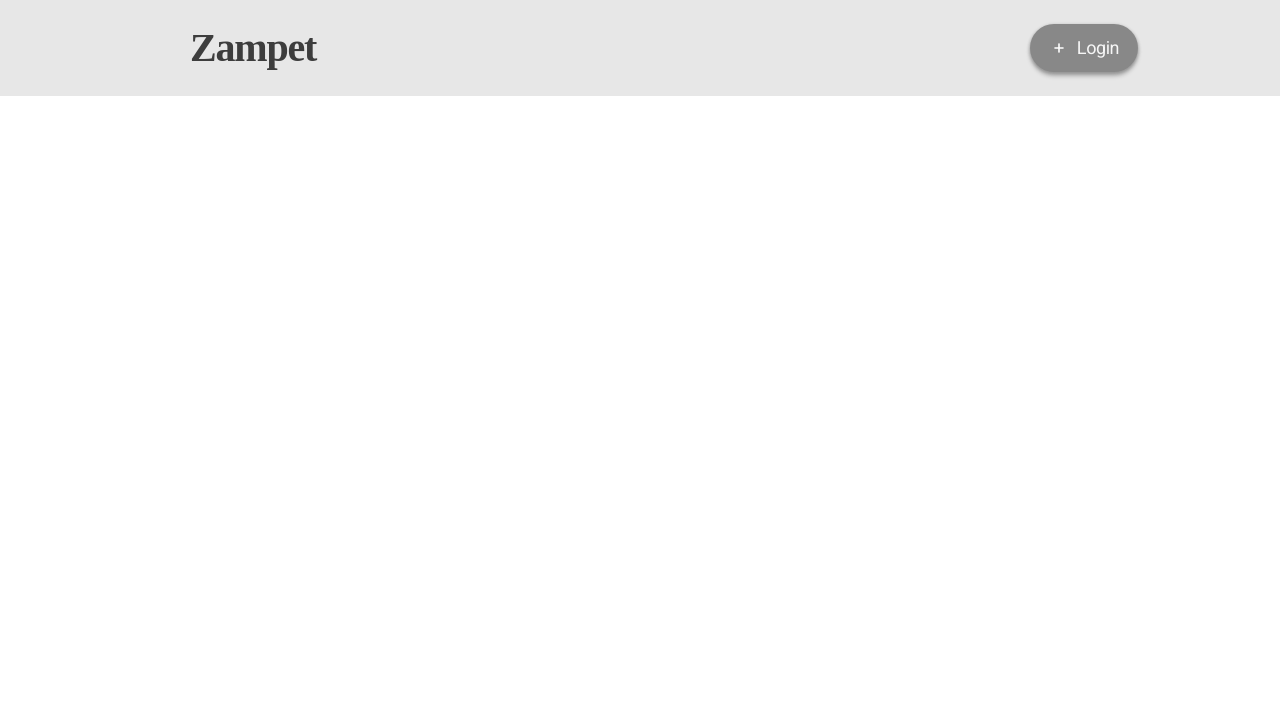
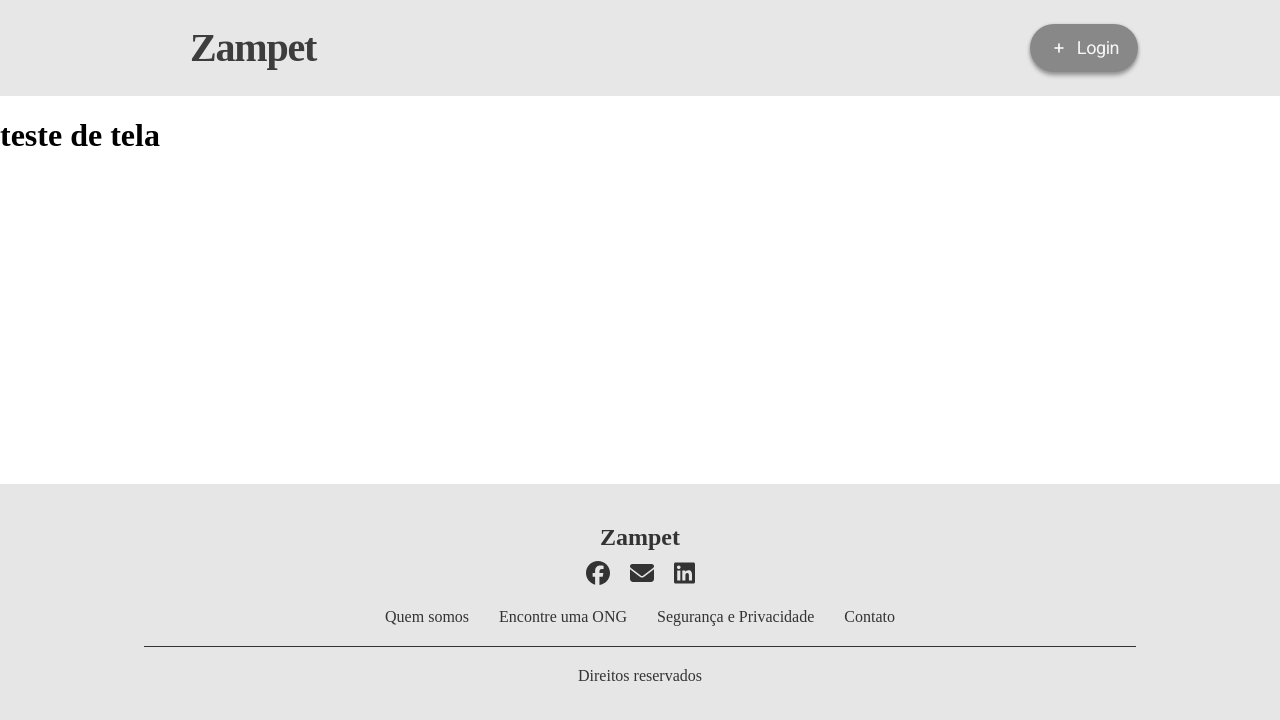
Before and after one commit to amigosdosanimais/.github, a Next.js app: page / in a window 1280 px wide. Shown: the top 720 px of the page. Built offline with nearby package versions, Linux system fonts and the light colour scheme; a web font is replaced by a local one.

Commit message:
criando footer para a home

```diff
--- a/package.json
+++ b/package.json
@@ -6,6 +6,10 @@
   "author": "Bianca Ribeiro Mazotti <biancaribeiromazotti@gmail.com>",
   "license": "MIT",
   "dependencies": {
+    "@fortawesome/fontawesome-svg-core": "^6.6.0",
+    "@fortawesome/free-brands-svg-icons": "^6.6.0",
+    "@fortawesome/free-solid-svg-icons": "^6.6.0",
+    "@fortawesome/react-fontawesome": "^0.2.2",
     "link": "^2.1.1",
     "next": "^14.2.5",
     "react": "^18.3.1",
--- a/pages/index.jsx
+++ b/pages/index.jsx
@@ -1,11 +1,19 @@
 import styles from './index.module.css';
 import Header from '../src/components/header-home/header-home';
+import Footer from '../src/components/footer/footer';
+import { config } from '@fortawesome/fontawesome-svg-core';
+import '@fortawesome/fontawesome-svg-core/styles.css';
+config.autoAddCss = false;
 
 
 export default function HomePage() {
     return (
         <div className={styles.principal}>
             <Header/>
+            <h1>teste de tela</h1>
+
+            <Footer />
+
 
         </div>
     );
--- /dev/null
+++ b/src/components/footer/footer.jsx
@@ -0,0 +1,37 @@
+import styles from './footer.module.css'; // Usando CSS Modules para estilos
+import { FontAwesomeIcon } from '@fortawesome/react-fontawesome';
+import { faEnvelope } from '@fortawesome/free-solid-svg-icons';
+import { faFacebook, faLinkedin } from '@fortawesome/free-brands-svg-icons';
+
+const Footer = () => {
+  return (
+    <footer className={styles.footer}>
+      <div className={styles.container}>
+        <h2 className={styles.title}>Zampet</h2>
+        <div className={styles.socialLinks}>
+          <a href="#" className={styles.icon}>
+            <FontAwesomeIcon icon={faFacebook} />
+          </a>
+          <a href="#" className={styles.icon}>
+            <FontAwesomeIcon icon={faEnvelope} />
+          </a>
+          <a href="#" className={styles.icon}>
+            <FontAwesomeIcon icon={faLinkedin} />
+          </a>
+        </div>
+        <nav className={styles.nav}>
+          <a href="#" className={styles.navItem}>Quem somos</a>
+          <a href="#" className={styles.navItem}>Encontre uma ONG</a>
+          <a href="#" className={styles.navItem}>Segurança e Privacidade</a>
+          <a href="#" className={styles.navItem}>Contato</a>
+        </nav>
+      </div>
+      <div className={styles.bottom}>
+        <hr className={styles.separator} />
+        <p className={styles.copyright}>Direitos reservados</p>
+      </div>
+    </footer>
+  );
+};
+
+export default Footer;
--- /dev/null
+++ b/src/components/footer/footer.module.css
@@ -0,0 +1,71 @@
+.footer {
+    background-color: #e6e6e6; /* Cor de fundo igual ao da imagem */
+    padding: 20px;
+    text-align: center;
+    color: #333;
+  }
+
+  .container {
+    max-width: 1200px;
+    margin: 0 auto;
+  }
+
+  .title {
+    font-size: 1.5rem;
+    font-weight: bold;
+    margin-bottom: 10px;
+  }
+
+  .socialLinks {
+    margin: 10px 0;
+  }
+
+  .icon {
+    font-size: 1.5rem;
+    margin: 0 10px;
+    color: #333;
+  }
+
+  .icon:hover {
+    color: #555; /* Leve alteração no hover */
+  }
+
+  .nav {
+    margin: 20px 0;
+  }
+
+  .navItem {
+    margin: 0 15px;
+    font-size: 1rem;
+    text-decoration: none;
+    color: #333;
+  }
+
+  .navItem:hover {
+    color: #000;
+  }
+
+  .bottom {
+    margin-top: 20px;
+  }
+
+  .separator {
+    border: none;
+    border-top: 1px solid #333;
+    margin: 20px auto; /* Centraliza horizontalmente */
+    width: 80%; /* Controla a largura da linha */
+  }
+
+
+  @media (max-width: 768px) {
+    .navItem {
+      display: block;
+      margin: 10px 0;
+    }
+  }
+
+  @media (max-width: 480px) {
+    .icon {
+      font-size: 1.2rem;
+    }
+  }
```
Also changed, not shown: 2 other files (tests, documents, lock files or other folders).
